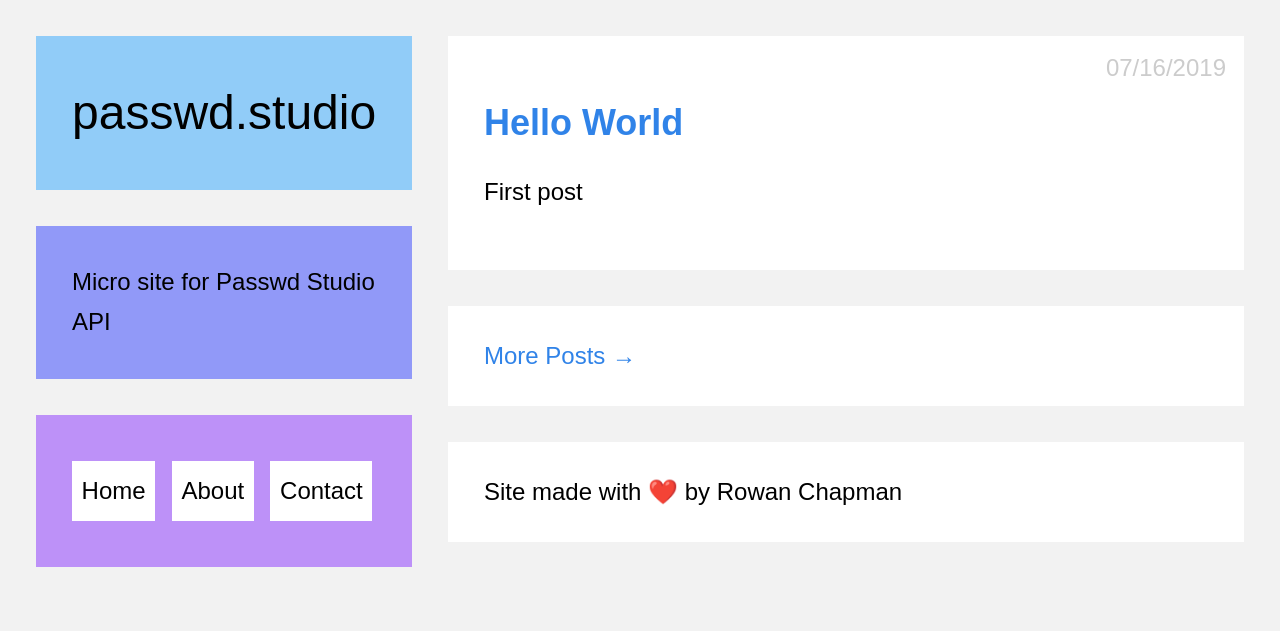
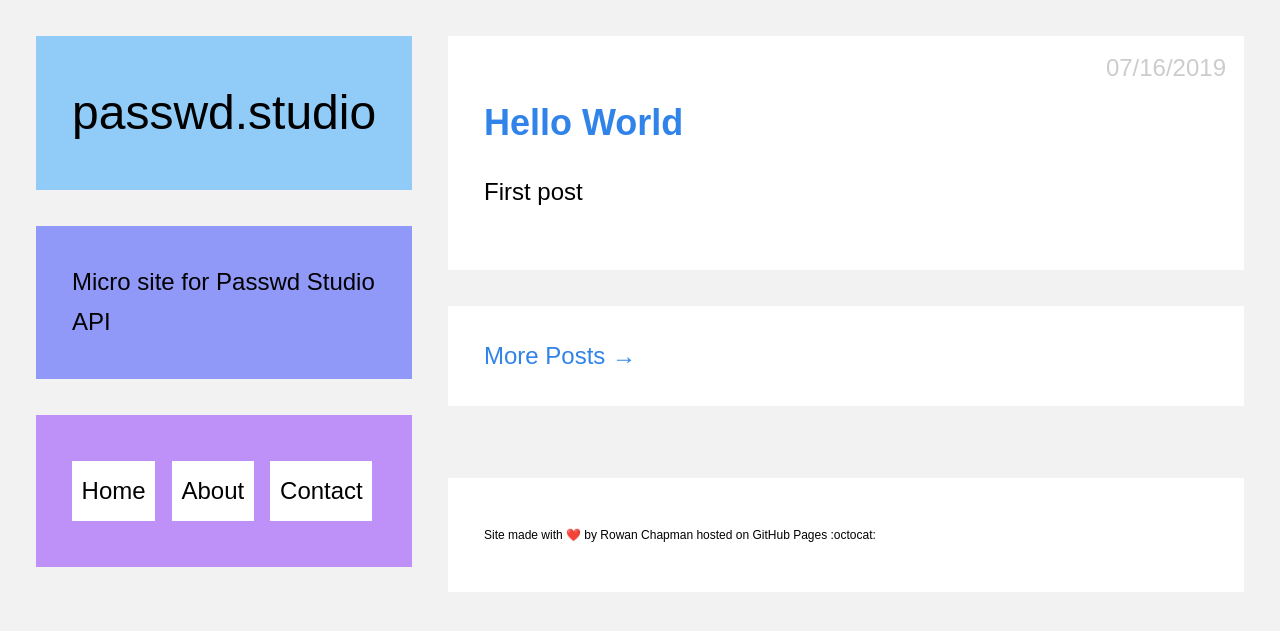
Before and after one commit to rchapman83/passwd-studio-web, a Jekyll site: the page built from index.html, in a window 1280 px wide. Shown: the top 631 px of the page. Built offline with Jekyll 4.4.1, drawn with Linux system fonts in a browser that asks for light colours; emoji names are drawn with the system emoji font.

Commit message:
Updated Style and 2 other files

```diff
--- a/_includes/footer.html
+++ b/_includes/footer.html
@@ -1,3 +1,7 @@
-<footer class="module color3">
-    Site made with :heart: by {{ site.author }}
+<aside class="main-footer">
+<footer class="module">
+    <p>
+    Site made with :heart: by {{ site.author }} hosted on GitHub Pages :octocat:
+    </p>
 </footer>
+</aside>
--- a/_sass/_layout.scss
+++ b/_sass/_layout.scss
@@ -82,7 +82,7 @@
       background: $link-hover;
       border: 0;
       color: #ffffff !important;
-      // for now
+
     }
   }
   .module {
@@ -117,6 +117,27 @@
 
 header {
   background: $blue1;
+}
+
+/*****************************************************************************/
+/*
+/* Footer
+/*
+/*****************************************************************************/
+
+.main-footer {
+    width: 100%;
+    float: right;
+    padding:0;
+
+    p {
+        color: #000000;
+        font-size: 12px;
+    }
+}
+
+footer {
+  background: #ffffff;
 }
 
 /*****************************************************************************/
@@ -181,6 +202,7 @@
         font-size: large;
     }
     .main-header,
+    .main-footer,
     .main-content {
         width: 100%;
         padding: 0.75em;
@@ -190,6 +212,9 @@
     }
     .main-content .module {
         margin-top: 0;
+    }
+    .main-footer .module {
+        margin-bottom: 0;
     }
     article.module {
         margin-left: 1.5em;
```
Also changed, not shown: assets/css/style.scss (line endings or trailing spaces).
